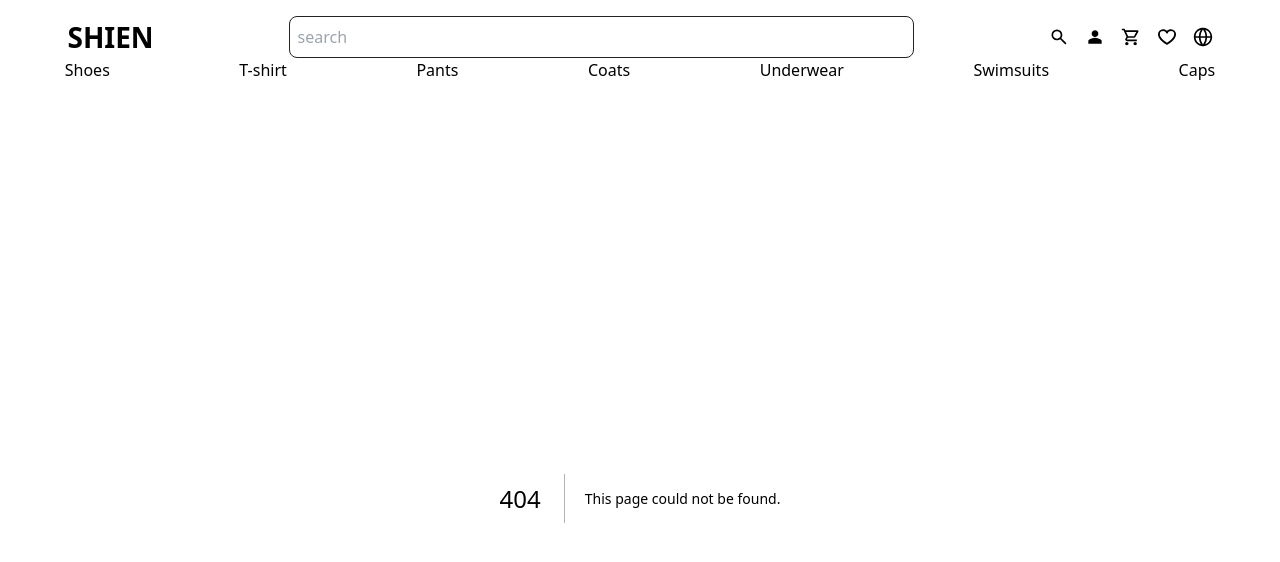
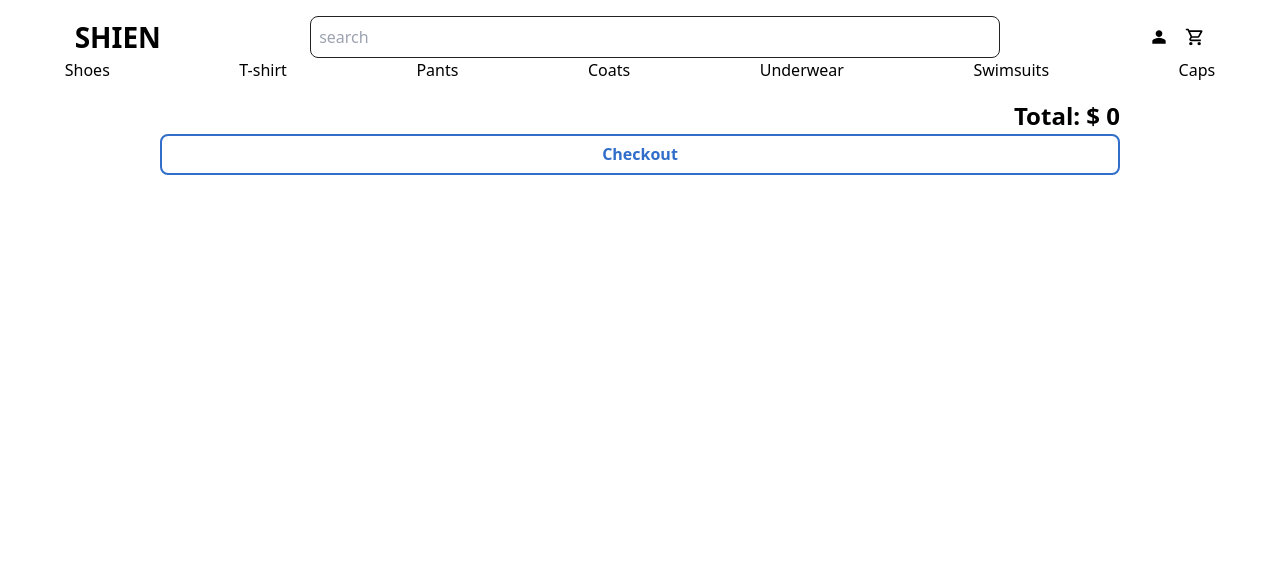
Before and after one commit to ildxc/men-clothes, a Next.js app in the folder client/: page /cart in a window 1280 px wide. Before the commit this address had no page. Shown: the top 562 px of the page. Built offline with nearby package versions, Linux system fonts and the light colour scheme.

Commit message:
Fix formatting issues and update code in server and client directories, also add login and register pages

```diff
--- /dev/null
+++ b/client/src/app/cart/page.jsx
@@ -0,0 +1,53 @@
+"use client";
+
+import { useSelector, useDispatch } from "react-redux";
+import { selectCart, removeFromCart } from "@/redux/features/cart/cartSlice";
+import styles from "./styles.module.css";
+
+export default function CartPage() {
+    const cart = useSelector(selectCart);
+    const dispatch = useDispatch();
+    const total = cart.reduce(
+        (acc, item) => acc + item.price * item.quantity,
+        0
+    );
+    return (
+        <div className={styles.container}>
+            {cart.map((item) => (
+                <div key={item._id} className={styles.cartContainer}>
+                    <div className={styles.product}>
+                        <div className={styles.imageContainer}>
+                            <img src={item.color.image} alt="" />
+                        </div>
+                        <div className={styles.info}>
+                            <p className={styles.name}>
+                                {item.name} - {item.color.name} x{" "}
+                                {item.quantity}
+                            </p>
+                            <p className={styles.price}>$ {item.price}</p>
+                        </div>
+                    </div>
+                    <div>
+                        <button className={styles.removeButton}>
+                            <svg
+                                xmlns="http://www.w3.org/2000/svg"
+                                width="28"
+                                height="28"
+                                viewBox="0 0 256 256"
+                            >
+                                <path
+                                    fill="currentColor"
+                                    d="M202.83 197.17a4 4 0 0 1-5.66 5.66L128 133.66l-69.17 69.17a4 4 0 0 1-5.66-5.66L122.34 128L53.17 58.83a4 4 0 0 1 5.66-5.66L128 122.34l69.17-69.17a4 4 0 1 1 5.66 5.66L133.66 128Z"
+                                />
+                            </svg>
+                        </button>
+                    </div>
+                </div>
+            ))}
+            <div className={styles.checkout}>
+                <p className={styles.total}>Total: $ {total}</p>
+                <button className={styles.checkoutButton}>Checkout</button>
+            </div>
+        </div>
+    );
+}
--- /dev/null
+++ b/client/src/app/cart/styles.module.css
@@ -0,0 +1,74 @@
+.container {
+    display: flex;
+    flex-direction: column;
+    align-items: center;
+    justify-content: center;
+}
+
+.cartContainer {
+    display: flex;
+    align-items: center;
+    width: 100%;
+    justify-content: space-between;
+    gap: 2rem;
+    padding: 0 10rem;
+}
+
+.product{
+    display: flex;
+    align-items: center;
+    gap: 1rem;
+}
+
+.imageContainer {
+    width: 5rem;
+}
+
+.info {
+    display: flex;
+    flex-direction: column;
+}
+
+
+.name{
+    max-width: 30rem;
+    font-weight: bold;
+    font-size: large;
+}
+
+.price {
+    font-size: 16px;
+}
+
+.removeButton{
+    color: red;
+    font-weight: bold;
+}
+
+.checkout{
+    display: flex;
+    flex-direction: column;
+    width: 100%;
+    padding: 0 10rem;
+}
+
+.checkoutButton {
+    color: #316eca;
+    border: 2px solid #316eca;
+    padding: 0.4rem 0rem;
+    font-size: 1rem;
+    font-weight: 700;
+    border-radius: .5rem;
+    transition-duration: 200ms;
+}
+
+.checkoutButton:hover {
+    background-color: #316eca;
+    color: white;
+}
+
+.total{
+    font-size: 1.5rem;
+    font-weight: bold;
+    align-self: flex-end;
+}
--- /dev/null
+++ b/client/src/app/login/page.jsx
@@ -0,0 +1,47 @@
+import Link from "next/link";
+
+
+export default function LoginPage(){
+    return (
+        <div className="flex items-center justify-center mt-20">
+            <div className="w-96">
+                <h1 className="text-3xl font-semibold mb-5">Login</h1>
+                <form>
+                    <div className="mb-5">
+                        <label htmlFor="email" className="block text-sm font-medium text-gray-700">
+                            Email
+                        </label>
+                        <input
+                            type="email"
+                            name="email"
+                            id="email"
+                            autoComplete="email"
+                            required
+                            className="mt-1 p-2 w-full border border-gray-300 rounded-md"
+                        />
+                    </div>
+                    <div className="mb-5">
+                        <label htmlFor="password" className="block text-sm font-medium text-gray-700">
+                            Password
+                        </label>
+                        <input
+                            type="password"
+                            name="password"
+                            id="password"
+                            autoComplete="current-password"
+                            required
+                            className="mt-1 p-2 w-full border border-gray-300 rounded-md"
+                        />
+                    </div>
+                    <button
+                        type="submit"
+                        className="w-full bg-indigo-600 text-white p-2 rounded-md"
+                    >
+                        Login
+                    </button>
+                </form>
+                <p>Dont you have an account? <Link href='/register' className="text-blue-400 mt-5">Register</Link></p>
+            </div>
+        </div>
+    );
+}
--- a/client/src/app/product/[id]/page.jsx
+++ b/client/src/app/product/[id]/page.jsx
@@ -38,7 +38,7 @@ export default function ProductPage({ params }) {
                     <div>
                         {product.colors.map((color) => (
                             <img
-                                key={color._id}
+                                key={color.name}
                                 src={color.image}
                                 alt={color.name}
                                 onClick={() => setImage(color)}
@@ -68,7 +68,7 @@ export default function ProductPage({ params }) {
                                 </p>
                             </div>
                             <button
-                                onClick={() => handleAddToCart(color)}
+                                onClick={() => handleAddToCart(image)}
                                 className="bg-green-500 text-white rounded-md w-fit px-5 py-2 hover:bg-green-600 transition-all"
                             >
                                 Add to cart
--- /dev/null
+++ b/client/src/app/register/page.jsx
@@ -0,0 +1,27 @@
+import Link from "next/link";
+
+export default function RegisterPage(){
+    return (
+        <main className="flex items-center justify-center mt-20">
+            <div className="w-96">
+                <h1 className="text-3xl font-bold">Register</h1>
+                <form>
+                    <div className="mb-5">
+                        <label htmlFor="email" className="block mb-2">Email</label>
+                        <input type="email" id="email" name="email" className="w-full p-2 border border-gray-300" />
+                    </div>
+                    <div className="mb-5">
+                        <label htmlFor="password" className="block mb-2">Password</label>
+                        <input type="password" id="password" name="password" className="w-full p-2 border border-gray-300" />
+                    </div>
+                    <div className="mb-5">
+                        <label htmlFor="confirmPassword" className="block mb-2">Confirm Password</label>
+                        <input type="password" id="confirmPassword" name="confirmPassword" className="w-full p-2 border border-gray-300" />
+                    </div>
+                    <button className="bg-blue-500 text-white p-2 rounded w-full">Register</button>
+                </form>
+                <p>Do you have an account? <Link href='/login' className="text-blue-400 mt-5">Log in</Link></p>
+            </div>
+        </main>
+    );
+}
--- a/client/src/components/Navbar/Navbar.jsx
+++ b/client/src/components/Navbar/Navbar.jsx
@@ -19,20 +19,7 @@ export default function Navbar() {
                 <Link href={"/"}>SHIEN</Link>
                 <input type="buscador" placeholder="search"/>
                 <div className={styles.buttonsContainer}>
-                    <button type="button">
-                        <svg
-                            xmlns="http://www.w3.org/2000/svg"
-                            width="20"
-                            height="20"
-                            viewBox="0 0 24 24"
-                        >
-                            <path
-                                fill="curentColor"
-                                d="m19.6 21l-6.3-6.3q-.75.6-1.725.95T9.5 16q-2.725 0-4.612-1.888T3 9.5q0-2.725 1.888-4.612T9.5 3q2.725 0 4.613 1.888T16 9.5q0 1.1-.35 2.075T14.7 13.3l6.3 6.3zM9.5 14q1.875 0 3.188-1.312T14 9.5q0-1.875-1.312-3.187T9.5 5Q7.625 5 6.313 6.313T5 9.5q0 1.875 1.313 3.188T9.5 14"
-                            />
-                        </svg>
-                    </button>
-                    <button type="button">
+                    <Link href='/login'>
                         <svg
                             xmlns="http://www.w3.org/2000/svg"
                             width="20"
@@ -44,8 +31,8 @@ export default function Navbar() {
                                 d="M12 12q-1.65 0-2.825-1.175T8 8q0-1.65 1.175-2.825T12 4q1.65 0 2.825 1.175T16 8q0 1.65-1.175 2.825T12 12m-8 8v-2.8q0-.85.438-1.562T5.6 14.55q1.55-.775 3.15-1.162T12 13q1.65 0 3.25.388t3.15 1.162q.725.375 1.163 1.088T20 17.2V20z"
                             />
                         </svg>
-                    </button>
-                    <button type="button">
+                    </Link>
+                    <Link href='/cart'>
                         <svg
                             xmlns="http://www.w3.org/2000/svg"
                             width="20"
@@ -57,33 +44,7 @@ export default function Navbar() {
                                 d="M7 22q-.825 0-1.412-.587T5 20q0-.825.588-1.412T7 18q.825 0 1.413.588T9 20q0 .825-.587 1.413T7 22m10 0q-.825 0-1.412-.587T15 20q0-.825.588-1.412T17 18q.825 0 1.413.588T19 20q0 .825-.587 1.413T17 22M6.15 6l2.4 5h7l2.75-5zM5.2 4h14.75q.575 0 .875.513t.025 1.037l-3.55 6.4q-.275.5-.737.775T15.55 13H8.1L7 15h12v2H7q-1.125 0-1.7-.987t-.05-1.963L6.6 11.6L3 4H1V2h3.25zm3.35 7h7z"
                             />
                         </svg>
-                    </button>
-                    <button type="button">
-                        <svg
-                            xmlns="http://www.w3.org/2000/svg"
-                            width="20"
-                            height="20"
-                            viewBox="0 0 256 256"
-                        >
-                            <path
-                                fill="currentColor"
-                                d="M178 28c-20.09 0-37.92 7.93-50 21.56C115.92 35.93 98.09 28 78 28a66.08 66.08 0 0 0-66 66c0 72.34 105.81 130.14 110.31 132.57a12 12 0 0 0 11.38 0C138.19 224.14 244 166.34 244 94a66.08 66.08 0 0 0-66-66m-5.49 142.36a328.69 328.69 0 0 1-44.51 31.8a328.69 328.69 0 0 1-44.51-31.8C61.82 151.77 36 123.42 36 94a42 42 0 0 1 42-42c17.8 0 32.7 9.4 38.89 24.54a12 12 0 0 0 22.22 0C145.3 61.4 160.2 52 178 52a42 42 0 0 1 42 42c0 29.42-25.82 57.77-47.49 76.36"
-                            />
-                        </svg>
-                    </button>
-                    <button type="button">
-                        <svg
-                            xmlns="http://www.w3.org/2000/svg"
-                            width="20"
-                            height="20"
-                            viewBox="0 0 24 24"
-                        >
-                            <path
-                                fill="currentColor"
-                                d="M3.055 11a9.009 9.009 0 0 1 6.277-7.598A16.906 16.906 0 0 0 7.029 11zm7.937-9.954C5.39 1.554 1 6.265 1 12s4.39 10.446 9.992 10.955l.008.01l.425.02A12.476 12.476 0 0 0 12 23a11.285 11.285 0 0 0 .575-.015l.425-.02l.008-.01C18.61 22.444 23 17.735 23 12S18.61 1.554 13.008 1.046L13 1.036l-.426-.021a11.162 11.162 0 0 0-1.148 0l-.426.02zM12.002 3a14.918 14.918 0 0 1 2.965 8H9.033a14.918 14.918 0 0 1 2.966-8H12zM7.028 13c.16 2.76.98 5.345 2.303 7.598A9.009 9.009 0 0 1 3.055 13zm4.97 8a14.918 14.918 0 0 1-2.966-8h5.934A14.918 14.918 0 0 1 12 21zm2.67-.402A16.907 16.907 0 0 0 16.97 13h3.974a9.009 9.009 0 0 1-6.276 7.598M16.97 11c-.16-2.76-.98-5.345-2.303-7.598A9.009 9.009 0 0 1 20.945 11z"
-                            />
-                        </svg>
-                    </button>
+                    </Link>
                 </div>
             </div>
             <div className={styles.links}>
--- a/client/src/redux/features/cart/cartSlice.js
+++ b/client/src/redux/features/cart/cartSlice.js
@@ -9,31 +9,31 @@ const cartSlice = createSlice({
     initialState,
     reducers: {
         addToCart: (state, action) => {
-            const existingProduct = state.cart.find(
+            const existingProduct = state.items.find(
                 (item) => item._id === action.payload._id
             );
             if (existingProduct) {
                 existingProduct.quantity += 1;
             } else {
-                state.cart.push({ ...action.payload, quantity: 1 });
+                state.items.push({ ...action.payload, quantity: 1 });
             }
         },
         removeFromCart: (state, action) => {
-            const existingProduct = state.cart.find(
+            const existingProduct = state.items.find(
                 (item) => item._id === action.payload._id
             );
             if (existingProduct) {
                 if (existingProduct.quantity > 1) {
                     existingProduct.quantity -= 1;
                 } else {
-                    state.cart = state.cart.filter(
+                    state.items = state.items.filter(
                         (item) => item._id !== action.payload._id
                     );
                 }
             }
         },
         dropItem: (state, action) => {
-            state.cart = state.cart.filter(
+            state.items = state.items.filter(
                 (item) => item._id !== action.payload._id
             );
         },
--- a/client/src/redux/store.js
+++ b/client/src/redux/store.js
@@ -10,7 +10,7 @@ import {
     REGISTER,
 } from "redux-persist";
 import storage from "redux-persist/lib/storage";
-import cartReducer from "./features/cart/cartSlice";
+import cart from "./features/cart/cartSlice";
 
 const persistConfig = {
     key: "root",
@@ -18,7 +18,7 @@ const persistConfig = {
 };
 
 const rootReducer = combineReducers({
-    cartReducer
+    cart
 });
 
 const persistedReducer = persistReducer(persistConfig, rootReducer);
```
Also changed, not shown: 1 other file (tests, documents, lock files or other folders).
